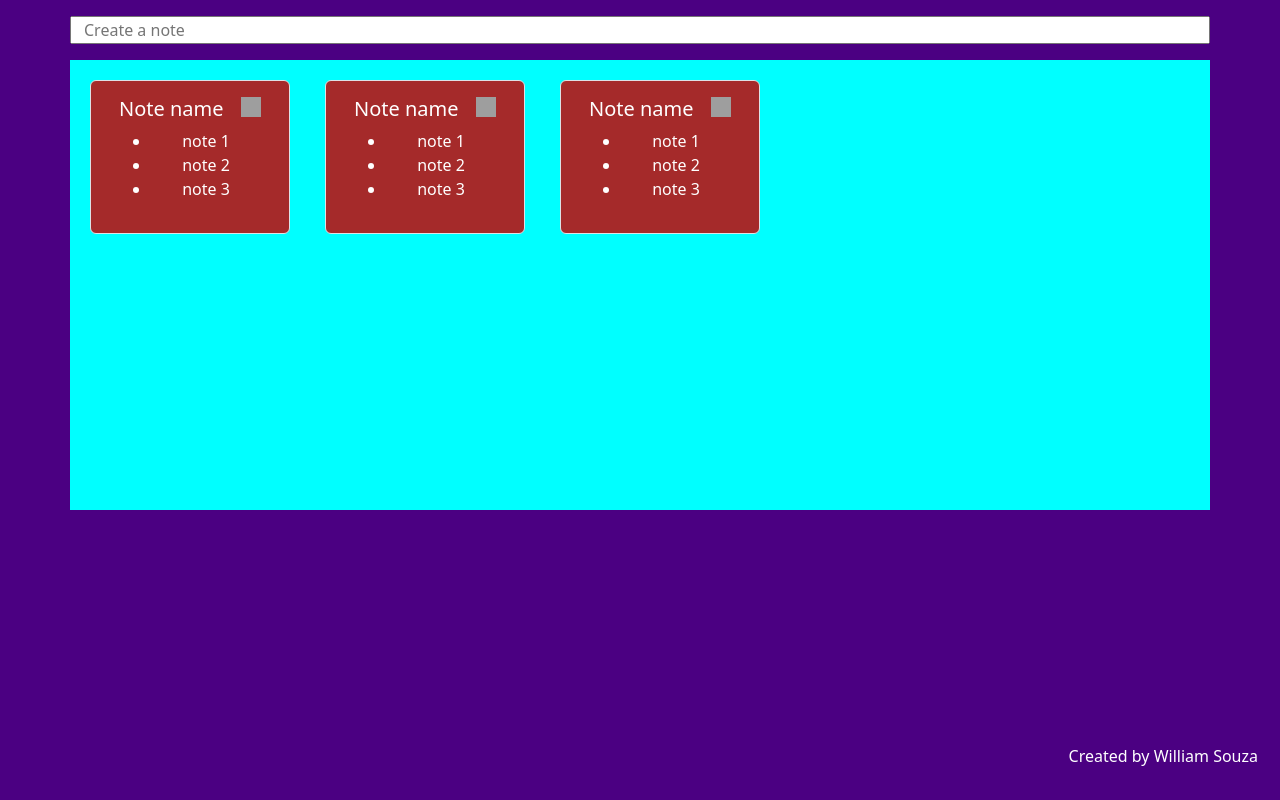
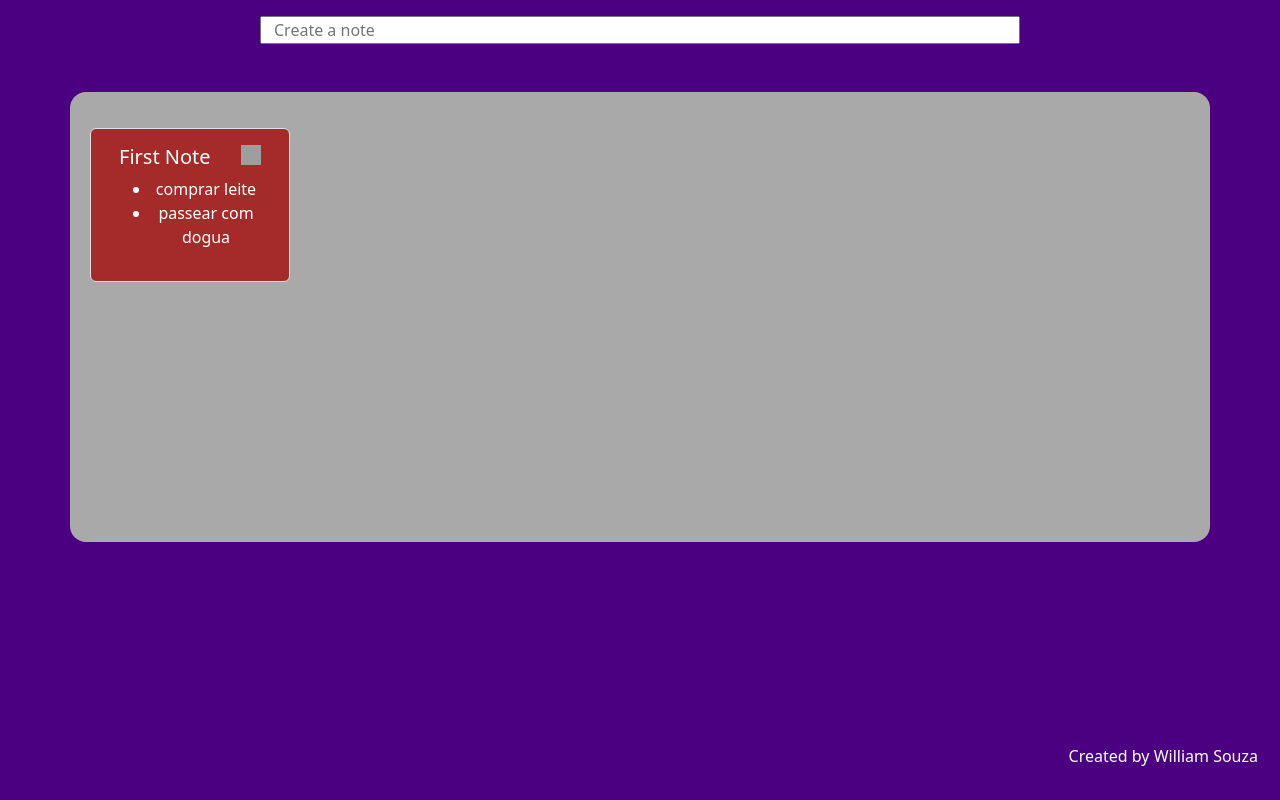
Before and after one commit to williamguilhermesouza/notes-app, a Next.js app in the folder frontend/: page / in a window 1280 px wide. Built offline with nearby package versions, Linux system fonts and the light colour scheme; grey boxes are pictures that could not be loaded.

Commit message:
created note component logic

```diff
--- a/frontend/src/components/Note/index.tsx
+++ b/frontend/src/components/Note/index.tsx
@@ -5,15 +5,16 @@ import fav from '@/../public/fav.ico';
 import notfav from '@/../public/notfav.ico';
 
 
-export default function Note() {
+export default function Note(props: any) {
+
     return(
         //need to create color style
-        <div className={`${styles.noteCard} card border rounded align-self-start`}>
+        <div className={`${styles.noteCard} card border rounded mt-3 align-self-start`}>
             <div className="card-body">
                 <div className={styles.cardHeader}>
-                    <h5 className="card-title">Note name</h5>
+                    <h5 className="card-title">{props.name}</h5>
                     <Image
-                        src={fav}
+                        src={props.favorite? fav : notfav}
                         width={20}
                         height={20}
                         alt="favorite"
@@ -21,9 +22,9 @@ export default function Note() {
                 </div>
                 <div className="card-text">
                     <ul>
-                        <li>note 1</li>
-                        <li>note 2</li>
-                        <li>note 3</li>
+                        {
+                            props.content.map((item: string) => (<li>{item}</li>))
+                        }
                     </ul>
                 </div>
             </div>
--- a/frontend/src/components/NotesSlider/index.tsx
+++ b/frontend/src/components/NotesSlider/index.tsx
@@ -2,14 +2,23 @@ import Note from "../Note";
 import 'bootstrap/dist/css/bootstrap.css';
 import styles from './styles.module.css';
 
+const NoteMock = {
+    "id": 0,
+    "name": "First Note",
+    "creation_date": "2023-09-30T13:58:13.000Z",
+    "favorite": false,
+    "color": 1,
+    "content": [
+        "comprar leite",
+        "passear com dogua"
+    ]
+}
 
 export default function NotesSlider() {
     return(
-        <div className={`${styles.mainContainer} container mt-3`}>
-            <div className={`${styles.mainRow} row text-center`}>
-                <Note/>
-                <Note/>
-                <Note/>
+        <div className={`${styles.mainContainer} container mt-5`}>
+            <div className={`${styles.mainRow} row text-center rounded-4`}>
+                <Note name={NoteMock.name} favorite={NoteMock.favorite} content={NoteMock.content} />
             </div>
         </div>
     );
--- a/frontend/src/components/NotesSlider/styles.module.css
+++ b/frontend/src/components/NotesSlider/styles.module.css
@@ -1,5 +1,5 @@
 .mainRow {
-    background-color: aqua;
+    background-color: darkgray;
     padding: 20px;
     height: 100%;
 }
--- a/frontend/src/pages/index.tsx
+++ b/frontend/src/pages/index.tsx
@@ -16,8 +16,8 @@ export default function Home() {
       <main>
         <section className="top-area">
           <div className='container text-center mt-3'>
-            <div className="row">
-              <input className='col-12' type="text" placeholder='Create a note' />
+            <div className="row justify-content-center">
+              <input className='col-8' type="text" placeholder='Create a note' />
             </div>
           </div>
         </section>
```
